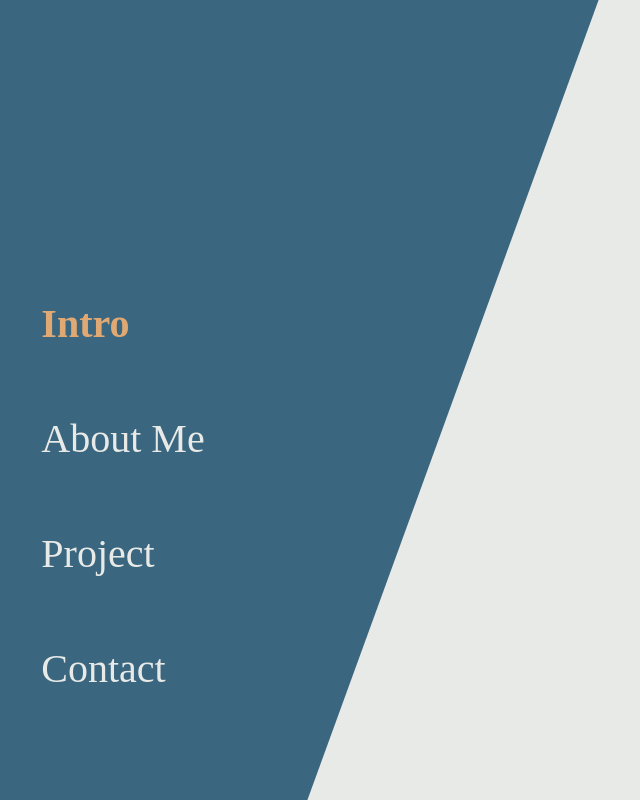
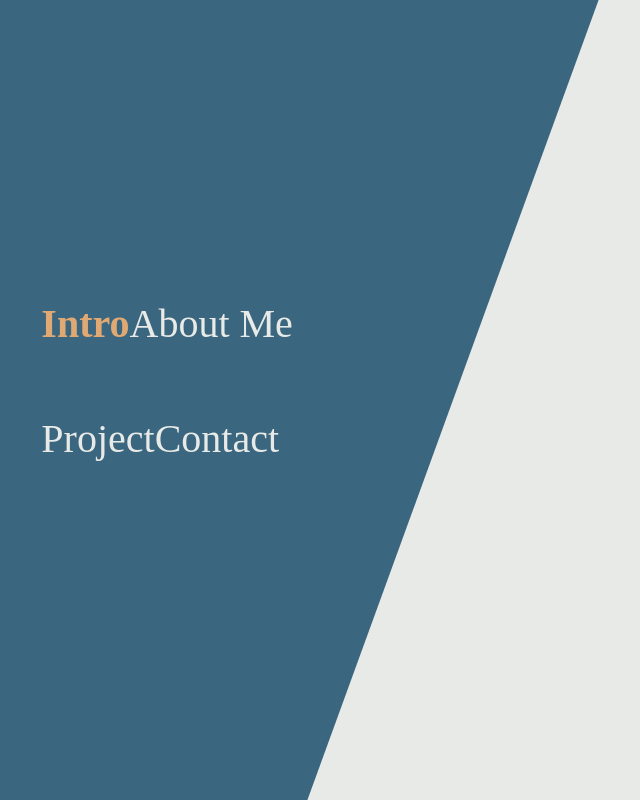
Before and after one commit to DevWonny/portfolio, a React (Create React App) app: page / in a window 1280 px wide. Shown: the whole page, without its empty margins (95-735 px from the left). Built offline with nearby package versions, Linux system fonts and the light colour scheme; a web font is replaced by a local one.

Commit message:
feat : 메뉴 부분 after 추가

```diff
--- a/src/components/BackCommon.jsx
+++ b/src/components/BackCommon.jsx
@@ -85,6 +85,8 @@ const MenuListContainer = styled.ul`
 `;
 
 const MenuList = styled.li`
+  position: relative;
+  display: inline-block;
   list-style: none;
   font-size: 40px;
   margin-bottom: 68px;
@@ -92,4 +94,21 @@ const MenuList = styled.li`
   color: ${(props) => (props.font ? "#E0A974" : "#E8EAE7")};
   font-weight: ${(props) => (props.font ? "700" : "500")};
   cursor: pointer;
+
+  &::after {
+    content: "";
+    position: absolute;
+    bottom: 0;
+    left: 0;
+    width: 0;
+    height: 2px;
+    background-color: #e0a974;
+    transition-duration: 1s;
+  }
+
+  &:hover {
+    &::after {
+      width: ${(props) => (props.font ? "0" : "100%")};
+    }
+  }
 `;
```
